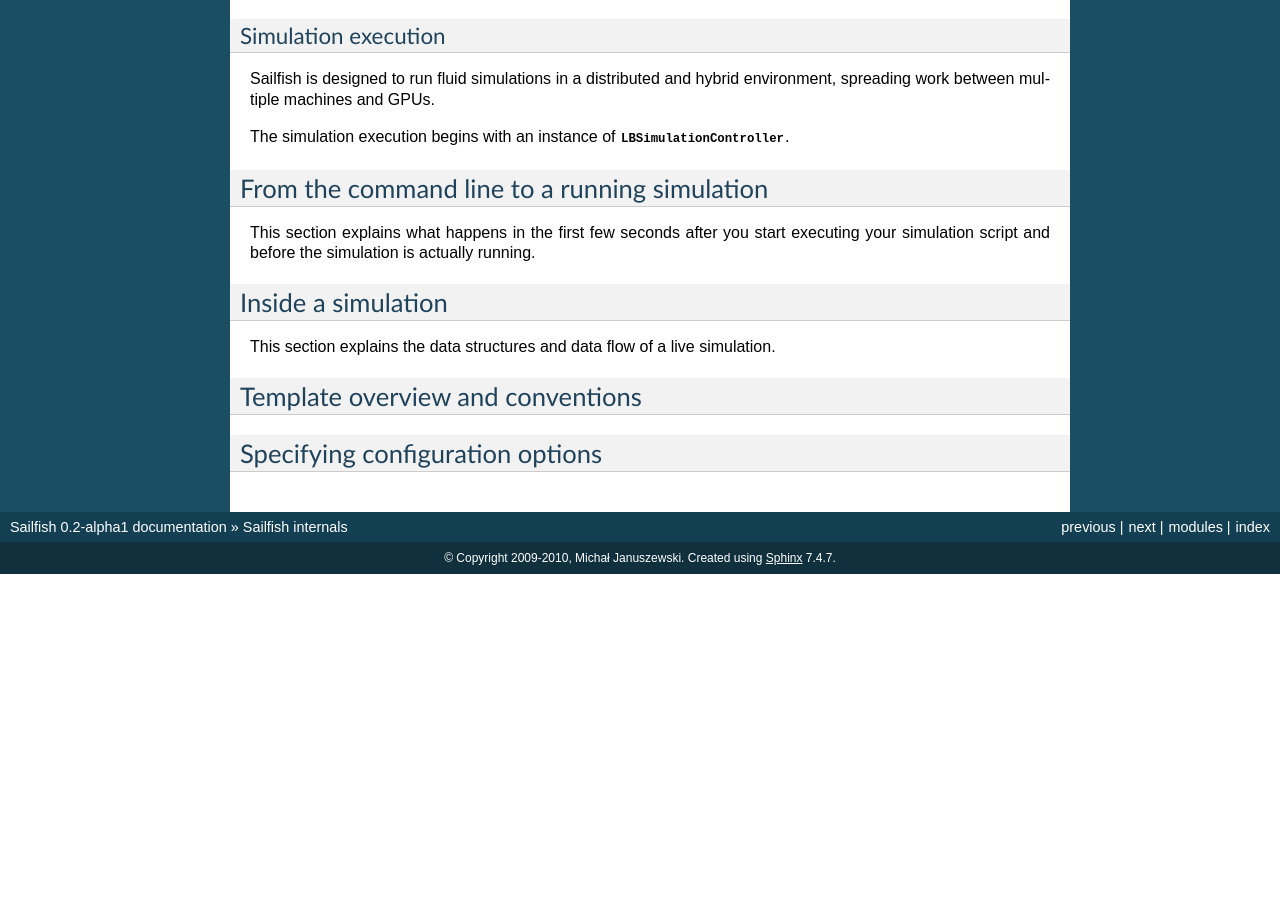
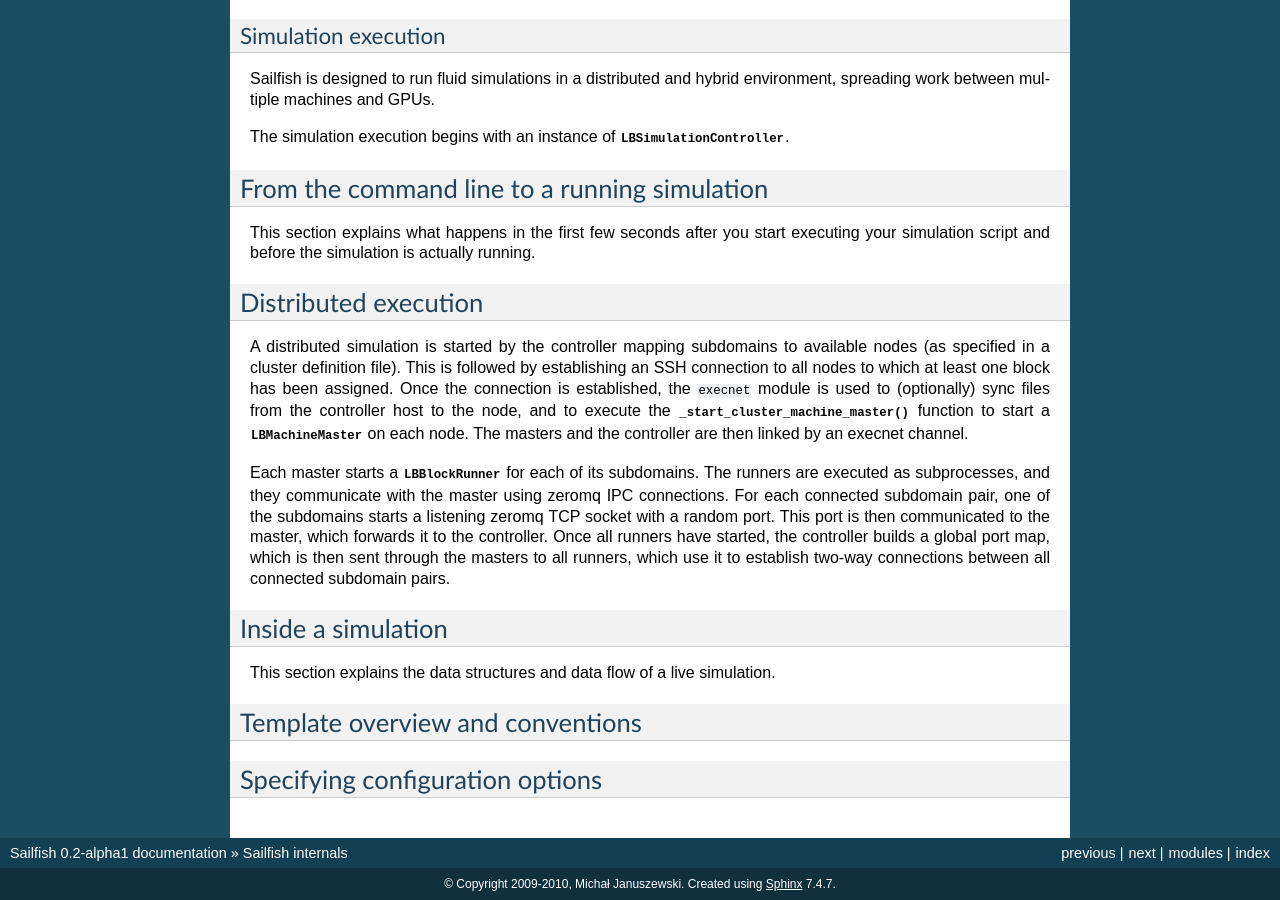
Before and after one commit to sailfish-team/sailfish, a Sphinx documentation site: the page built from doc/internals.rst, in a window 1280 px wide and 900 px high, scrolled down 919 px. Built offline with Sphinx 7.4.7, drawn with Linux system fonts in a browser that asks for light colours; formulas are drawn with MathJax 3; before the commit the page ends 1493 px from its top, so only the background shows below that; some of the changed text lies outside the part shown.

Commit message:
Add documentation about distributed simulations.

```diff
--- a/doc/api.rst
+++ b/doc/api.rst
@@ -3,6 +3,9 @@
 
 Simulation
 ----------
+.. automodule:: lb_base
+   :members:
+
 .. automodule:: lb_single
    :members:
 
--- a/doc/installation.rst
+++ b/doc/installation.rst
@@ -10,6 +10,8 @@
 * numpy-1.6.0
 * sympy-0.6.5
 * mako-0.2.5
+* execnet-1.0.9
+* Python zeromq-2.1.10
 * a Python module for the computational backend (one or more of the following):
 
   * pycuda-0.92 (with the NVIDIA drivers and NVIDIA CUDA Toolkit)
@@ -28,6 +30,8 @@
 Tests:
 
 * matplotlib
+
+Versions older than those listed above might also work, but have not been tested.
 
 Downloading Sailfish
 --------------------
--- a/doc/internals.rst
+++ b/doc/internals.rst
@@ -66,6 +66,25 @@
 start executing your simulation script and before the simulation is
 actually running.
 
+Distributed execution
+---------------------
+
+A distributed simulation is started by the controller mapping subdomains to
+available nodes (as specified in a cluster definition file).  This is followed
+by establishing an SSH connection to all nodes to which at least one block has been
+assigned.  Once the connection is established, the ``execnet`` module is used to
+(optionally) sync files from the controller host to the node, and to execute the
+:func:`_start_cluster_machine_master` function to start a :class:`LBMachineMaster`
+on each node.  The masters and the controller are then linked by an execnet channel.
+
+Each master starts a :class:`LBBlockRunner` for each of its subdomains.  The runners
+are executed as subprocesses, and they communicate with the master using zeromq
+IPC connections.  For each connected subdomain pair, one of the subdomains starts a listening
+zeromq TCP socket with a random port.  This port is then communicated to the master,
+which forwards it to the controller.  Once all runners have started, the controller
+builds a global port map, which is then sent through the masters to all runners, which
+use it to establish two-way connections between all connected subdomain pairs.
+
 Inside a simulation
 -------------------
 
--- a/doc/tutorial.rst
+++ b/doc/tutorial.rst
@@ -4,5 +4,6 @@
 .. toctree::
 
    running_simulations
-   simulations
+   simulation_setup
    results
+   distributed_simulations
```
Also changed, not shown: doc/distributed_simulations.rst (added, +50 -0 lines), doc/simulation_setup.rst (renamed from doc/simulations.rst), 2 other files.
